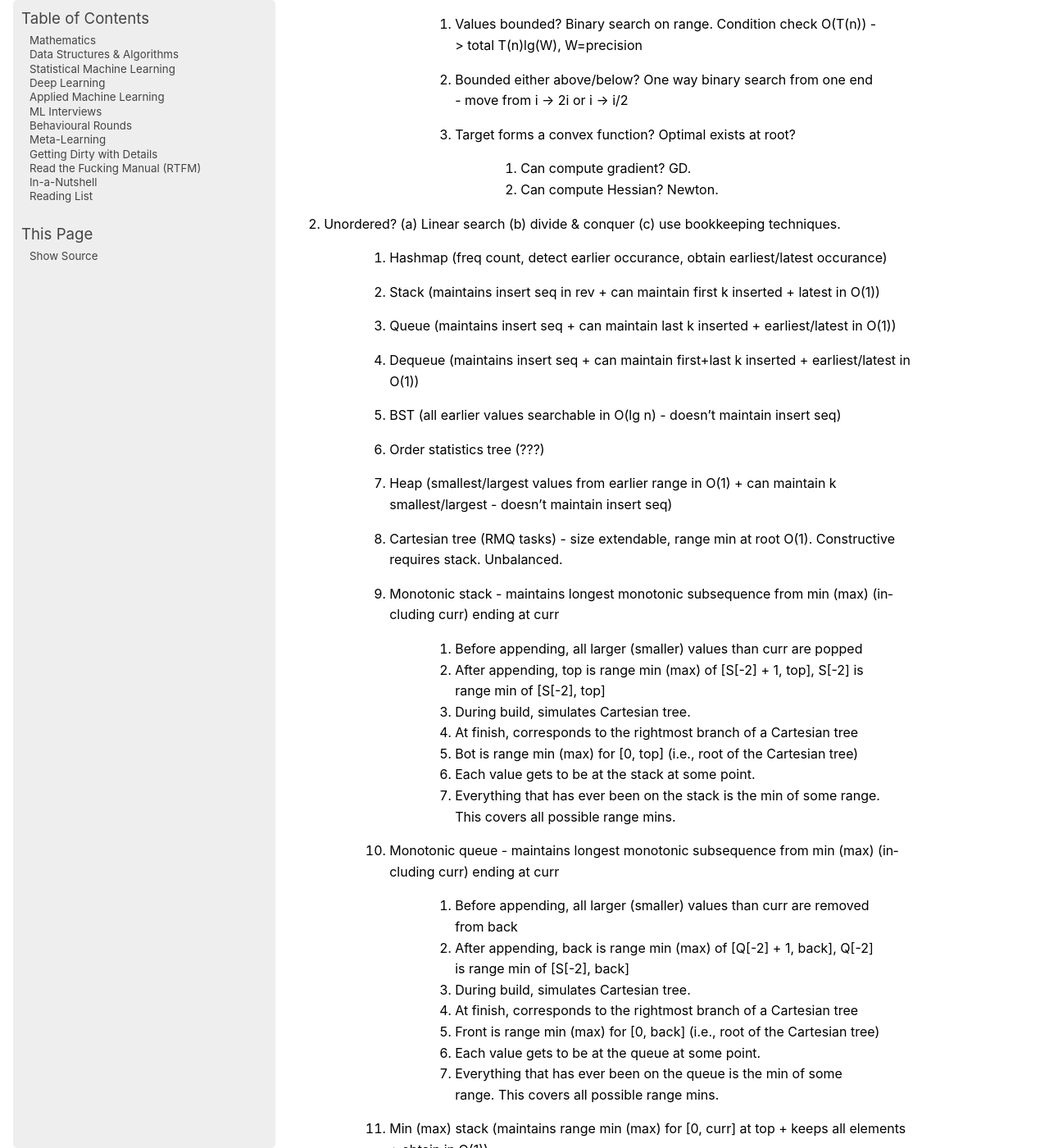
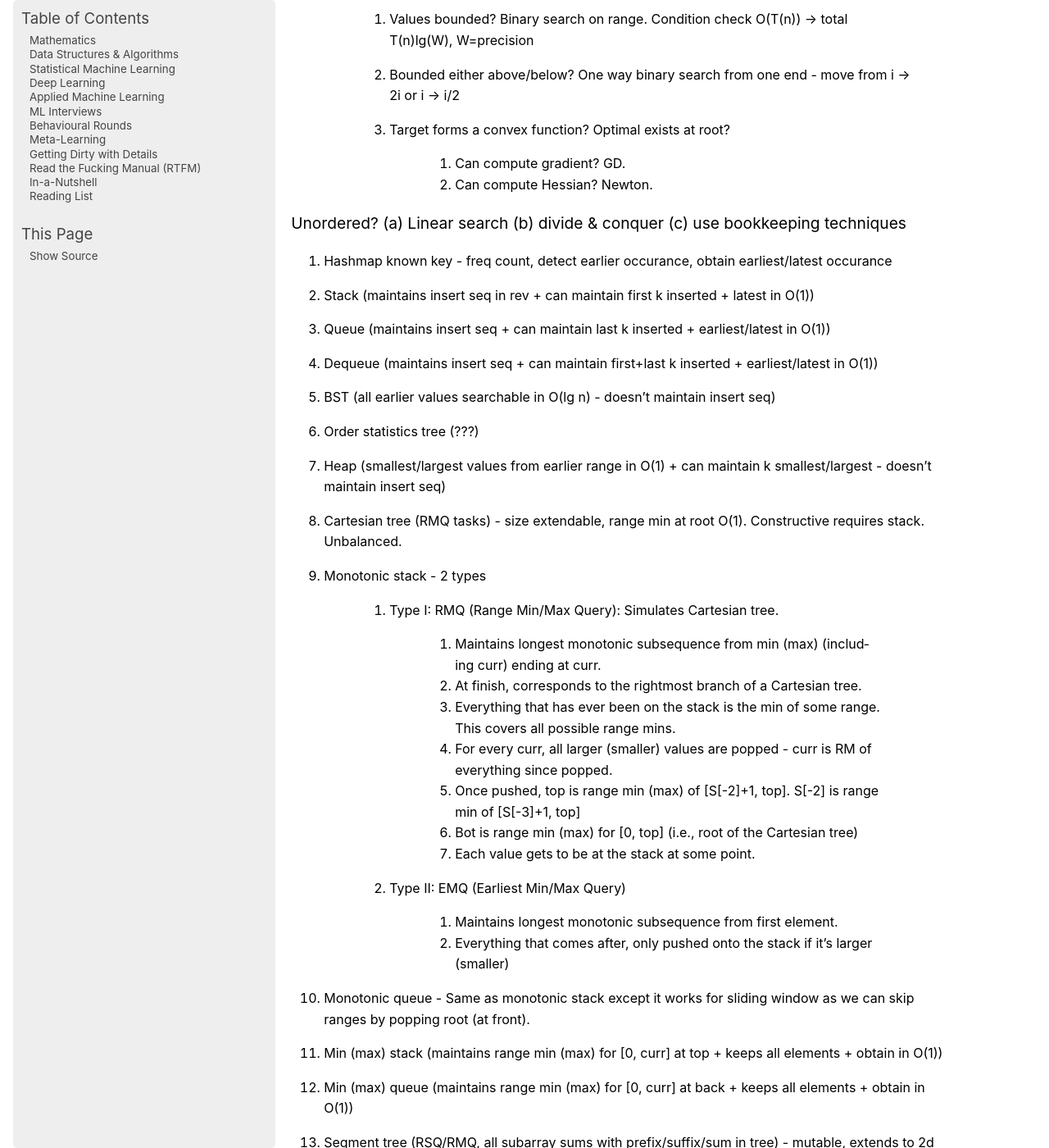
Before and after one commit to uselesstechjunks/leetcode, a Sphinx documentation site: the page built from docs/source/dsa/index.rst, in a window 1280 px wide and 1400 px high, scrolled down 1630 px. Shown: the whole window at 82% size. Built offline with Sphinx 7.4.7, drawn with Linux system fonts in a browser that asks for light colours; pages that are not in the unit, such as notebooks, are missing from menus.

Commit message:
Update index.rst

```diff
--- a/docs/source/dsa/index.rst
+++ b/docs/source/dsa/index.rst
@@ -20,55 +20,53 @@ Count something
 
 Find something
 =================================================================================
-#. Ordered?
+Ordered
+---------------------------------------------------------------------------------
+#. Values explicit - vanilla Binary search.
+#. Values NOT explicit
 
-	#. Values explicit - vanilla Binary search.
-	#. Values NOT explicit
+	#. Values bounded? Binary search on range. Condition check O(T(n)) -> total T(n)lg(W), W=precision
+	#. Bounded either above/below? One way binary search from one end - move from i -> 2i or i -> i/2
+	#. Target forms a convex function? Optimal exists at root?
 
-		#. Values bounded? Binary search on range. Condition check O(T(n)) -> total T(n)lg(W), W=precision
-		#. Bounded either above/below? One way binary search from one end - move from i -> 2i or i -> i/2
-		#. Target forms a convex function? Optimal exists at root?
+		#. Can compute gradient? GD.
+		#. Can compute Hessian? Newton.
+Unordered? (a) Linear search (b) divide & conquer (c) use bookkeeping techniques
+---------------------------------------------------------------------------------
+#. Hashmap known key - freq count, detect earlier occurance, obtain earliest/latest occurance
+#. Stack (maintains insert seq in rev + can maintain first k inserted + latest in O(1))
+#. Queue (maintains insert seq + can maintain last k inserted + earliest/latest in O(1))
+#. Dequeue (maintains insert seq + can maintain first+last k inserted + earliest/latest in O(1))
+#. BST (all earlier values searchable in O(lg n) - doesn't maintain insert seq)
+#. Order statistics tree (???)
+#. Heap (smallest/largest values from earlier range in O(1) + can maintain k smallest/largest - doesn't maintain insert seq)
+#. Cartesian tree (RMQ tasks) - size extendable, range min at root O(1). Constructive requires stack. Unbalanced.
+#. Monotonic stack - 2 types
 
-			#. Can compute gradient? GD.
-			#. Can compute Hessian? Newton.
-#. Unordered? (a) Linear search (b) divide & conquer (c) use bookkeeping techniques.
+	#. Type I: RMQ (Range Min/Max Query): Simulates Cartesian tree.
 
-	#. Hashmap (freq count, detect earlier occurance, obtain earliest/latest occurance)
-	#. Stack (maintains insert seq in rev + can maintain first k inserted + latest in O(1))
-	#. Queue (maintains insert seq + can maintain last k inserted + earliest/latest in O(1))
-	#. Dequeue (maintains insert seq + can maintain first+last k inserted + earliest/latest in O(1))
-	#. BST (all earlier values searchable in O(lg n) - doesn't maintain insert seq)
-	#. Order statistics tree (???)
-	#. Heap (smallest/largest values from earlier range in O(1) + can maintain k smallest/largest - doesn't maintain insert seq)
-	#. Cartesian tree (RMQ tasks) - size extendable, range min at root O(1). Constructive requires stack. Unbalanced.
-	#. Monotonic stack - maintains longest monotonic subsequence from min (max) (including curr) ending at curr
-
-		#. Before appending, all larger (smaller) values than curr are popped
-		#. After appending, top is range min (max) of [S[-2] + 1, top], S[-2] is range min of [S[-2], top]
-		#. During build, simulates Cartesian tree.
-		#. At finish, corresponds to the rightmost branch of a Cartesian tree
+		#. Maintains longest monotonic subsequence from min (max) (including curr) ending at curr.
+		#. At finish, corresponds to the rightmost branch of a Cartesian tree.
+		#. Everything that has ever been on the stack is the min of some range. This covers all possible range mins.
+		#. For every curr, all larger (smaller) values are popped - curr is RM of everything since popped.
+		#. Once pushed, top is range min (max) of [S[-2]+1, top]. S[-2] is range min of [S[-3]+1, top]
 		#. Bot is range min (max) for [0, top] (i.e., root of the Cartesian tree)
 		#. Each value gets to be at the stack at some point.
-		#. Everything that has ever been on the stack is the min of some range. This covers all possible range mins.
-	#. Monotonic queue - maintains longest monotonic subsequence from min (max) (including curr) ending at curr
+	#. Type II: EMQ (Earliest Min/Max Query)
 
-		#. Before appending, all larger (smaller) values than curr are removed from back
-		#. After appending, back is range min (max) of [Q[-2] + 1, back], Q[-2] is range min of [S[-2], back]
-		#. During build, simulates Cartesian tree.
-		#. At finish, corresponds to the rightmost branch of a Cartesian tree
-		#. Front is range min (max) for [0, back] (i.e., root of the Cartesian tree)
-		#. Each value gets to be at the queue at some point.
-		#. Everything that has ever been on the queue is the min of some range. This covers all possible range mins.
-	#. Min (max) stack (maintains range min (max) for [0, curr] at top + keeps all elements + obtain in O(1))
-	#. Min (max) queue (maintains range min (max) for [0, curr] at back + keeps all elements + obtain in O(1))
-	#. Segment tree (RSQ/RMQ, all subarray sums with prefix/suffix/sum in tree) - mutable, extends to 2d
-	#. Interval tree (find value in range)
-	#. Multidimensional - KD tree
-	#. Binary indexed tree (???) - mutable
-	#. Sparse table (RMQ)
-	#. Union find (equivalence classes)
-	#. Trie (prefix matching)
-	#. String hashing - Rabin Karp
+		#. Maintains longest monotonic subsequence from first element.
+		#. Everything that comes after, only pushed onto the stack if it's larger (smaller)
+#. Monotonic queue - Same as monotonic stack except it works for sliding window as we can skip ranges by popping root (at front).
+#. Min (max) stack (maintains range min (max) for [0, curr] at top + keeps all elements + obtain in O(1))
+#. Min (max) queue (maintains range min (max) for [0, curr] at back + keeps all elements + obtain in O(1))
+#. Segment tree (RSQ/RMQ, all subarray sums with prefix/suffix/sum in tree) - mutable, extends to 2d
+#. Interval tree (find value in range)
+#. Multidimensional - KD tree
+#. Binary indexed tree (???) - mutable
+#. Sparse table (RMQ)
+#. Union find (equivalence classes)
+#. Trie (prefix matching)
+#. String hashing - Rabin Karp
 #. Make bookkeeping faster - sqrt decomposition
 
 Modify something
```
